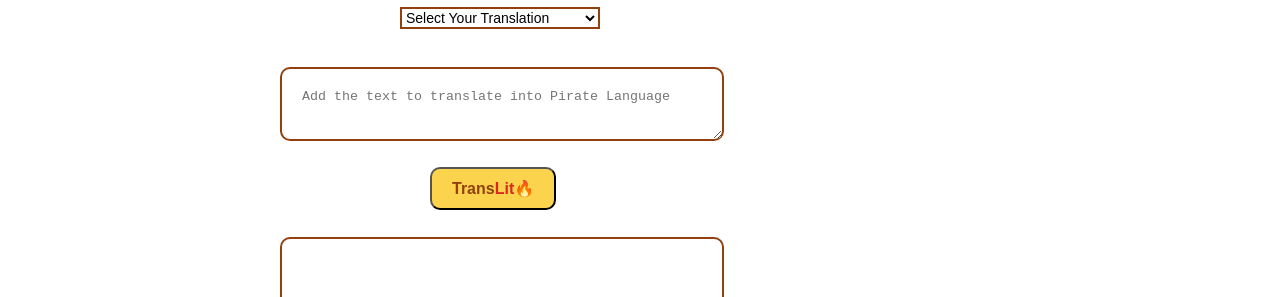
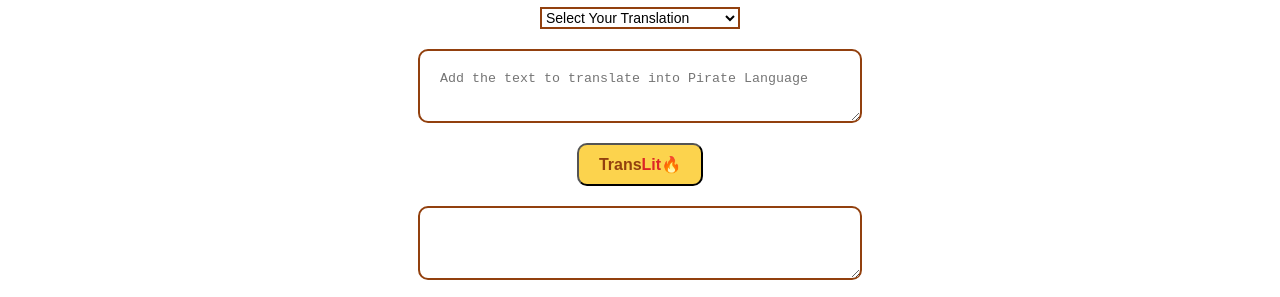
Before and after one commit to Nish-2611/TransLit, a plain HTML site: page index.html in a window 1280 px wide. Shown: the part 123-420 px from the top of the page. Drawn offline with nearby package versions, Linux system fonts and the light colour scheme.

Commit message:
style-Updated Margin

```diff
--- a/style.css
+++ b/style.css
@@ -54,28 +54,36 @@ a:hover{
   color:var(--secondary-color);
 }
 hero #translate-options{
-    position: absolute;
+    position: relative;
     width: 200px;
-    margin: 20px 400px;
+    margin-left:auto;
+    margin-right: auto;
+    margin-top: 20px;
     font-size: 14px;
     background-color: transparent;
     border: 2px solid var(--third-color);
     cursor: pointer;
+    display: block;
 }
 hero #text-input{
-    position: absolute;
-    margin: 80px 280px;
+    position: relative;
+    margin-left:auto;
+    margin-right: auto;
+    margin-top: 20px;
     width: 400px;
     padding: 20px;
    border-radius: 10px;
    border: 2px solid var(--third-color);
+   display: block;
 }
 hero button{
-    position: absolute;
-    margin: 180px 430px;
+    position: relative;
+    margin-left:auto;
+    margin-right: auto;
+    margin-top: 20px;
     padding: 10px 20px;
     border-radius: 10px;
-    outline: none;
+  display: block;
     font-size: 16px;
     font-weight: bold;
     color: var(--third-color);
@@ -88,17 +96,22 @@ hero .lit{
 }
 hero #text-output{
     position: relative;
-    margin: 250px 280px;
+    margin-left:auto;
+    margin-right: auto;
+    margin-top: 20px;
+    margin-bottom: 20px;
     width: 400px;
     padding: 20px;
-    border-radius: 10px;
-    border: 2px solid var(--third-color);
+   border-radius: 10px;
+   border: 2px solid var(--third-color);
+   display: block;
 }
 
 footer{
     position: absolute;
      width: 100%;
     background-color: var(--primary-color);
+    border-radius: 20px;
 }
  footer h1{
      text-align: center;
@@ -107,6 +120,7 @@ footer{
    color: var(--third-color);
     font-weight: bold;
     font-size: 36px;
+
  }
  footer .lit{
     color: var(--secondary-color);
```
